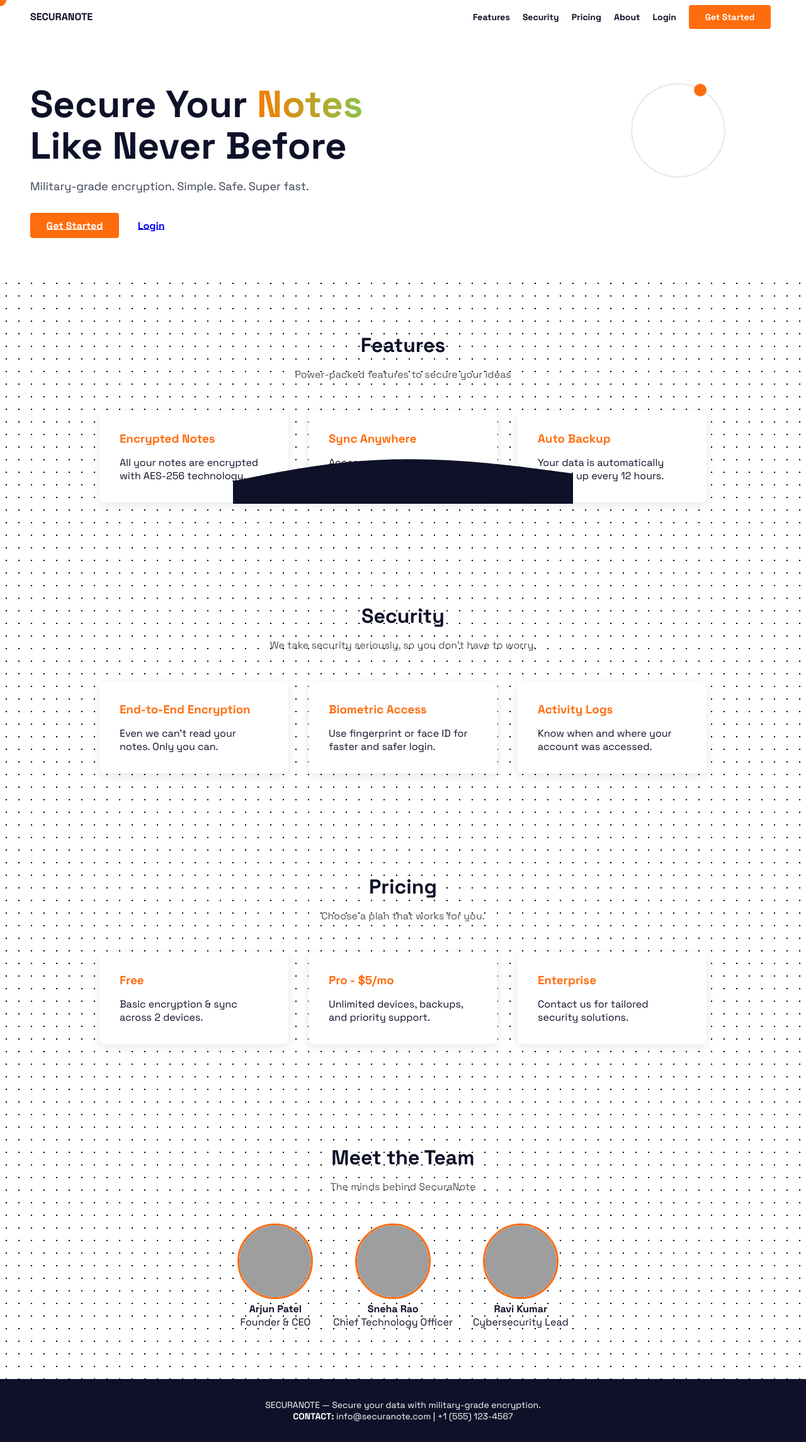
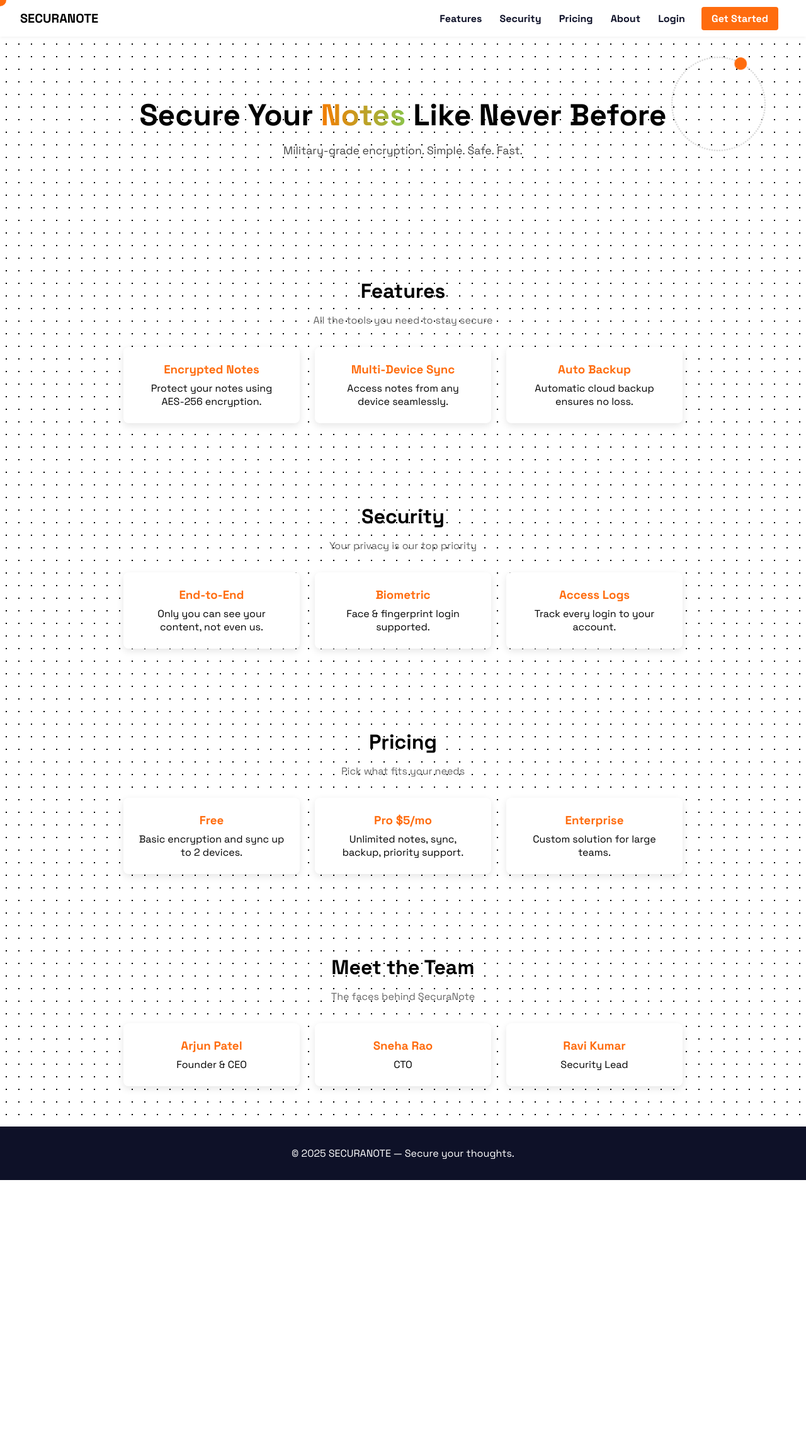
Before and after one commit to Aparna-26-02/Securanote, a Flask app: page / in a window 1280 px wide. Shown: the whole page at 63% size. After the commit the page ends 1874 px from the top, so only its background shows below. Run offline with Flask 3, Linux system fonts and the light colour scheme; parts of the project's set-up code (start-up, migrations or seed data) failed here and were passed over; grey boxes are pictures that could not be loaded.

Commit message:
Update index.html

```diff
--- a/Securanote/securanote/templates/index.html
+++ b/Securanote/securanote/templates/index.html
@@ -4,114 +4,167 @@
   <meta charset="UTF-8" />
   <meta name="viewport" content="width=device-width, initial-scale=1.0" />
   <title>SecuraNote</title>
-  <link rel="stylesheet" href="https://cdnjs.cloudflare.com/ajax/libs/animate.css/4.1.1/animate.min.css" />
-  <link href="https://cdn.jsdelivr.net/npm/aos@2.3.4/dist/aos.css" rel="stylesheet" />
+  <link href="https://fonts.googleapis.com/css2?family=Space+Grotesk:wght@400;600;700&display=swap" rel="stylesheet">
   <style>
-    @import url('https://fonts.googleapis.com/css2?family=Space+Grotesk:wght@400;500;700&display=swap');
-    * { box-sizing: border-box; margin: 0; padding: 0; }
+    * {
+      box-sizing: border-box;
+      margin: 0;
+      padding: 0;
+    }
+    html {
+      scroll-behavior: smooth;
+    }
     body {
       font-family: 'Space Grotesk', sans-serif;
       background-color: #fff;
-      color: #0e1128;
       background-image: radial-gradient(#000 1px, transparent 1px);
       background-size: 20px 20px;
       cursor: none;
-      scroll-behavior: smooth;
     }
     .custom-cursor {
-      width: 20px; height: 20px; border-radius: 50%; background: #ff6c0e;
-      position: fixed; top: 0; left: 0; pointer-events: none;
-      transform: translate(-50%, -50%); z-index: 9999;
+      width: 20px;
+      height: 20px;
+      border-radius: 50%;
+      background: #ff6c0e;
+      position: fixed;
+      top: 0;
+      left: 0;
+      pointer-events: none;
+      transform: translate(-50%, -50%);
+      z-index: 9999;
       transition: transform 0.1s ease;
     }
     header {
-      display: flex; justify-content: space-between; align-items: center;
-      padding: 1rem 3rem; background-color: #fff;
-      position: sticky; top: 0; z-index: 1000; flex-wrap: wrap;
+      position: sticky;
+      top: 0;
+      background: #fff;
+      display: flex;
+      justify-content: space-between;
+      align-items: center;
+      padding: 1rem 2rem;
+      box-shadow: 0 2px 5px rgba(0,0,0,0.05);
+      z-index: 1000;
+    }
+    header .logo {
+      font-weight: 700;
+      font-size: 20px;
     }
     nav a {
-      margin: 0 0.5rem; text-decoration: none; color: #0e1128;
-      font-weight: bold; font-size: 14px; cursor: pointer;
+      margin: 0 0.75rem;
+      text-decoration: none;
+      font-weight: bold;
+      color: #0e1128;
     }
     .btn {
-      padding: 0.6rem 1.6rem; font-weight: bold; border-radius: 4px;
-      cursor: pointer; transition: 0.3s;
+      padding: 0.5rem 1rem;
+      border-radius: 4px;
+      font-weight: bold;
+      text-decoration: none;
+      margin-left: 10px;
     }
     .btn-primary {
-      background-color: #ff6c0e; color: white; border: none;
+      background: #ff6c0e;
+      color: #fff;
     }
     .hero {
-      padding: 5rem 3rem; background: #ffffff; position: relative;
+      padding: 6rem 2rem;
+      text-align: center;
+      position: relative;
+    }
+    .hero h1 {
+      font-size: 3rem;
+      font-weight: 700;
+      line-height: 1.2;
+    }
+    .hero span {
+      background: linear-gradient(to right, #f57c00, #8bc34a);
+      -webkit-background-clip: text;
+      -webkit-text-fill-color: transparent;
+    }
+    .hero p {
+      font-size: 1.1rem;
+      color: #444;
+      margin: 1rem 0 2rem;
     }
     .solar-animation {
-      position: absolute; right: 10%; top: 20%;
-      width: 150px; height: 150px;
-      border: 2px dotted #ccc; border-radius: 50%;
+      position: absolute;
+      right: 5%;
+      top: 10%;
+      width: 150px;
+      height: 150px;
+      border: 2px dotted #ccc;
+      border-radius: 50%;
       animation: spin 20s linear infinite;
     }
     .solar-animation::before {
-      content: ''; position: absolute; top: 50%; left: 0;
-      width: 20px; height: 20px; background: #ff6c0e;
-      border-radius: 50%; transform: translate(-50%, -50%);
+      content: '';
+      position: absolute;
+      top: 50%;
+      left: 0;
+      width: 20px;
+      height: 20px;
+      background: #ff6c0e;
+      border-radius: 50%;
+      transform: translate(-50%, -50%);
     }
     @keyframes spin {
-      from { transform: rotate(0deg); } to { transform: rotate(360deg); }
+      from { transform: rotate(0deg); }
+      to { transform: rotate(360deg); }
     }
-    .hero h1 {
-      font-size: 60px; font-weight: 700; color: #0e1128; line-height: 1.1;
+    section {
+      padding: 4rem 2rem;
     }
-    .hero span {
-      background: linear-gradient(to right, #f57c00, #8bc34a);
-      -webkit-background-clip: text; -webkit-text-fill-color: transparent;
-    }
-    .hero p { margin-top: 1.2rem; font-size: 18px; color: #3a3f58; }
-    .buttons { margin-top: 2.5rem; }
-    section { padding: 5rem 3rem; }
     .section-title {
-      text-align: center; font-size: 32px; font-weight: bold; margin-bottom: 1rem;
+      text-align: center;
+      font-size: 2rem;
+      font-weight: 700;
+      margin-bottom: 1rem;
     }
     .section-subtitle {
-      text-align: center; margin-bottom: 3rem; font-size: 16px; color: #555;
+      text-align: center;
+      margin-bottom: 2rem;
+      color: #666;
     }
-    .feature-grid {
-      display: flex; flex-wrap: wrap; gap: 2rem; justify-content: center;
+    .grid {
+      display: flex;
+      flex-wrap: wrap;
+      justify-content: center;
+      gap: 1.5rem;
     }
-    .feature-box {
-      background: white; border-radius: 8px; padding: 2rem;
-      box-shadow: 0 4px 16px rgba(0,0,0,0.1); width: 300px;
+    .card {
+      background: #fff;
+      border-radius: 8px;
+      box-shadow: 0 4px 12px rgba(0,0,0,0.1);
+      padding: 1.5rem;
+      width: 280px;
+      text-align: center;
     }
-    .feature-box h3 { color: #ff6c0e; margin-bottom: 1rem; }
-    .section.blue { background: linear-gradient(135deg, #002766, #004080); color: white; }
-    .testimonial {
-      background-color: #003366; padding: 3rem; color: white;
-      border-radius: 8px; max-width: 700px; margin: 2rem auto; text-align: center;
-    }
-    .team-grid {
-      display: flex; flex-wrap: wrap; justify-content: center; gap: 2rem;
-    }
-    .team-member {
-      text-align: center; max-width: 200px;
-    }
-    .team-member img {
-      width: 120px; height: 120px; object-fit: cover;
-      border-radius: 50%; border: 3px solid #ff6c0e;
+    .card h3 {
+      color: #ff6c0e;
+      margin-bottom: 0.5rem;
     }
     .footer {
-      background: #0e1128; color: white; padding: 2rem;
-      text-align: center; font-size: 14px;
+      background: #0e1128;
+      color: white;
+      padding: 2rem;
+      text-align: center;
     }
     @media (max-width: 768px) {
-      .hero h1 { font-size: 36px; }
-      .solar-animation { display: none; }
-      .feature-box { width: 90%; }
+      .hero h1 {
+        font-size: 2.2rem;
+      }
+      .solar-animation {
+        display: none;
+      }
     }
   </style>
 </head>
 <body>
+
   <div class="custom-cursor" id="customCursor"></div>
 
   <header>
-    <div class="logo"><strong>SECURANOTE</strong></div>
+    <div class="logo">SECURANOTE</div>
     <nav>
       <a href="#features">Features</a>
       <a href="#security">Security</a>
@@ -123,72 +176,62 @@
   </header>
 
   <section class="hero">
-    <h1>Secure Your <span>Notes</span><br>Like Never Before</h1>
-    <p>Military-grade encryption. Simple. Safe. Super fast.</p>
-    <div class="buttons">
-      <a href="register.html" class="btn btn-primary">Get Started</a>
-      <a href="login.html" class="btn btn-outline">Login</a>
-    </div>
+    <h1>Secure Your <span>Notes</span> Like Never Before</h1>
+    <p>Military-grade encryption. Simple. Safe. Fast.</p>
     <div class="solar-animation"></div>
   </section>
 
   <section id="features">
     <h2 class="section-title">Features</h2>
-    <p class="section-subtitle">Power-packed features to secure your ideas</p>
-    <div class="feature-grid">
-      <div class="feature-box"><h3>Encrypted Notes</h3><p>All your notes are encrypted with AES-256 technology.</p></div>
-      <div class="feature-box"><h3>Sync Anywhere</h3><p>Access your notes on any device, anytime, securely.</p></div>
-      <div class="feature-box"><h3>Auto Backup</h3><p>Your data is automatically backed up every 12 hours.</p></div>
+    <p class="section-subtitle">All the tools you need to stay secure</p>
+    <div class="grid">
+      <div class="card"><h3>Encrypted Notes</h3><p>Protect your notes using AES-256 encryption.</p></div>
+      <div class="card"><h3>Multi-Device Sync</h3><p>Access notes from any device seamlessly.</p></div>
+      <div class="card"><h3>Auto Backup</h3><p>Automatic cloud backup ensures no loss.</p></div>
     </div>
   </section>
 
-  <section id="security" class="blue">
+  <section id="security">
     <h2 class="section-title">Security</h2>
-    <p class="section-subtitle">We take security seriously, so you don't have to worry.</p>
-    <div class="feature-grid">
-      <div class="feature-box"><h3>End-to-End Encryption</h3><p>Even we can't read your notes. Only you can.</p></div>
-      <div class="feature-box"><h3>Biometric Access</h3><p>Use fingerprint or face ID for faster and safer login.</p></div>
-      <div class="feature-box"><h3>Activity Logs</h3><p>Know when and where your account was accessed.</p></div>
+    <p class="section-subtitle">Your privacy is our top priority</p>
+    <div class="grid">
+      <div class="card"><h3>End-to-End</h3><p>Only you can see your content, not even us.</p></div>
+      <div class="card"><h3>Biometric</h3><p>Face & fingerprint login supported.</p></div>
+      <div class="card"><h3>Access Logs</h3><p>Track every login to your account.</p></div>
     </div>
   </section>
 
   <section id="pricing">
     <h2 class="section-title">Pricing</h2>
-    <p class="section-subtitle">Choose a plan that works for you.</p>
-    <div class="feature-grid">
-      <div class="feature-box"><h3>Free</h3><p>Basic encryption & sync across 2 devices.</p></div>
-      <div class="feature-box"><h3>Pro - $5/mo</h3><p>Unlimited devices, backups, and priority support.</p></div>
-      <div class="feature-box"><h3>Enterprise</h3><p>Contact us for tailored security solutions.</p></div>
+    <p class="section-subtitle">Pick what fits your needs</p>
+    <div class="grid">
+      <div class="card"><h3>Free</h3><p>Basic encryption and sync up to 2 devices.</p></div>
+      <div class="card"><h3>Pro $5/mo</h3><p>Unlimited notes, sync, backup, priority support.</p></div>
+      <div class="card"><h3>Enterprise</h3><p>Custom solution for large teams.</p></div>
     </div>
   </section>
 
   <section id="about">
     <h2 class="section-title">Meet the Team</h2>
-    <p class="section-subtitle">The minds behind SecuraNote</p>
-    <div class="team-grid">
-      <div class="team-member"><img src="https://randomuser.me/api/portraits/men/32.jpg" alt="Founder"><h4>Arjun Patel</h4><p>Founder & CEO</p></div>
-      <div class="team-member"><img src="https://randomuser.me/api/portraits/women/44.jpg" alt="CTO"><h4>Sneha Rao</h4><p>Chief Technology Officer</p></div>
-      <div class="team-member"><img src="https://randomuser.me/api/portraits/men/55.jpg" alt="Security Expert"><h4>Ravi Kumar</h4><p>Cybersecurity Lead</p></div>
+    <p class="section-subtitle">The faces behind SecuraNote</p>
+    <div class="grid">
+      <div class="card"><h3>Arjun Patel</h3><p>Founder & CEO</p></div>
+      <div class="card"><h3>Sneha Rao</h3><p>CTO</p></div>
+      <div class="card"><h3>Ravi Kumar</h3><p>Security Lead</p></div>
     </div>
   </section>
 
-  <svg style="position:absolute; bottom:0; left:0; width:100%; height:120px;" viewBox="0 0 1440 320"><path fill="#0e1128" fill-opacity="1" d="M0,224L80,208C160,192,320,160,480,144C640,128,800,128,960,138.7C1120,149,1280,171,1360,181.3L1440,192L1440,320L1360,320C1280,320,1120,320,960,320C800,320,640,320,480,320C320,320,160,320,80,320L0,320Z"></path></svg>
-
   <footer class="footer">
-    <p>SECURANOTE — Secure your data with military-grade encryption.</p>
-    <div>
-      <strong>CONTACT:</strong> info@securanote.com | +1 (555) 123-4567
-    </div>
+    <p>&copy; 2025 SECURANOTE — Secure your thoughts.</p>
   </footer>
 
-  <script src="https://cdn.jsdelivr.net/npm/aos@2.3.4/dist/aos.js"></script>
   <script>
-    AOS.init();
     const cursor = document.getElementById('customCursor');
     document.addEventListener('mousemove', e => {
       cursor.style.top = e.clientY + 'px';
       cursor.style.left = e.clientX + 'px';
     });
   </script>
+
 </body>
 </html>
```
